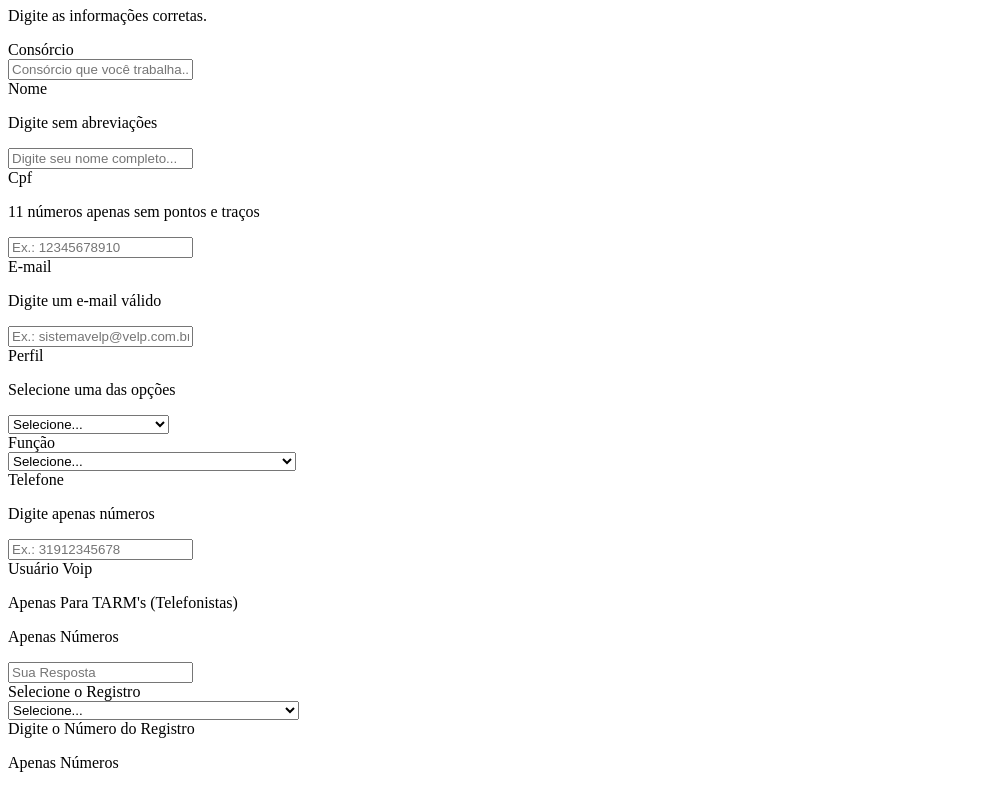
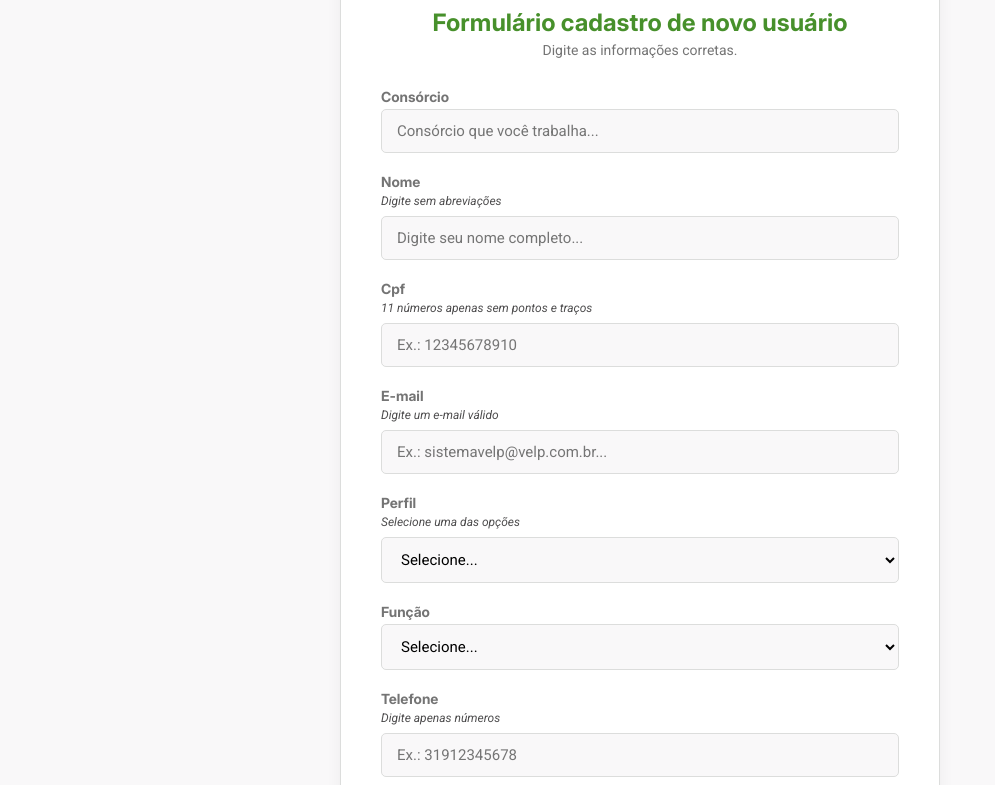
Before and after one commit to Cocachorro/teste_db, a plain HTML site: page index.html in a window 1280 px wide. Shown: the part 73-858 px from the top of the page, without its empty margins (0-995 px from the left). Drawn offline with Linux system fonts and the light colour scheme.

Commit message:
parte de exibição ok

```diff
--- /dev/null
+++ b/assets/css/style.css
@@ -0,0 +1,166 @@
+@font-face { /*Cores e fontes*/
+  font-family: "Roboto";
+  src: url(../font/Roboto-Regular.ttf) format(truetype);
+  font-weight: 400;
+  font-style: normal;
+}
+@font-face {
+  font-family: "Roboto";
+  src: url(../font/Roboto-Bold.ttf) format(truetype);
+  font-weight: 700;
+  font-style: normal;
+}
+@font-face {
+  font-family: "Roboto";
+  src: url(../font/Roboto-Italic.ttf) format(truetype);
+  font-weight: 400;
+  font-style: italic;
+}
+@font-face {
+  font-family: "Inter";
+  src: url(../font/Inter_24pt-Regular.ttf) format(truetype);
+  font-weight: 400;
+  font-style: normal;
+}
+@font-face {
+  font-family: "Inter";
+  src: url(../font/Inter_24pt-Bold.ttf) format(truetype);
+  font-weight: 700;
+  font-style: normal;
+}
+@font-face {
+  font-family: "Inter";
+  src: url(../font/Inter_24pt-Italic.ttf) format(truetype);
+  font-weight: 400;
+  font-style: italic;
+}
+:root {
+  --cor-titulos: #747474;
+  --cor-verdeClaro: #4a9c2d;
+  --cor-verdeEscuro: #47902b;
+  --cor-vermelho: #d60037;
+  --cor-cinza: #4d4c4d;
+  --cor-preto: #000000;
+  --cor-branco: #ffffff;
+  --cor-cxSelecao: #f9f8f9;
+  --cor-bordinha: #dcdddc;
+}
+
+* {
+  margin: 0;
+  padding: 0;
+  box-sizing: border-box;
+}
+body { /*Geralzao*/
+  font-family: "Roboto", sans-serif;
+  font-weight: 400;
+  background-color: var(--cor-cxSelecao);
+  color: var(--cor-cinza);
+  display: flex;
+  justify-content: center;
+  padding: 40px 20px;
+}
+form {
+  background-color: var(--cor-branco);
+  width: 100%;
+  max-width: 600px;
+  padding: 40px;
+  border-radius: 8px;
+  box-shadow: 0px 4px 15px rgba(0, 0, 0, 0.05);
+  border: 1px solid var(--cor-bordinha);
+}
+h1 {
+  font-family: "Inter", sans-serif;
+  font-size: 24px;
+  color: var(--cor-verdeEscuro);
+  text-align: center;
+  margin-bottom: 5px;
+}
+h1 + p {
+  text-align: center;
+  font-style: normal;
+  font-size: 14px;
+  margin-bottom: 30px;
+  color: var(--cor-titulos);
+}
+label {
+  display: block;
+  font-family: "Inter", sans-serif;
+  font-weight: 700;
+  font-size: 14px;
+  color: var(--cor-titulos);
+  margin-top: 20px;
+  margin-bottom: 4px;
+}
+label + p,
+label + p + p {
+  font-size: 12px;
+  color: var(--cor-cinza);
+  margin-bottom: 8px;
+  font-style: italic;
+}
+input[type="text"], select {
+  width: 100%;
+  padding: 12px 15px;
+  background-color: var(--cor-cxSelecao);
+  border: 1px solid var(--cor-bordinha);
+  border-radius: 5px;
+  font-family: inherit;
+  font-size: 15px;
+  color: var(--cor-preto);
+  outline: none;
+  transition: 0.3s ease;
+}
+select {
+  cursor: pointer;
+}
+input[type="text"]:focus, select:focus {
+  border-color: var(--cor-verdeClaro);
+  background-color: var(--cor-branco);
+  box-shadow: 0 0 0 3px rgba(74, 156, 45, 0.1);
+}
+button[type="submit"] {
+  width: 100%;
+  padding: 15px;
+  margin-top: 40px;
+  background-color: var(--cor-verdeEscuro);
+  color: var(--cor-branco);
+  border: none;
+  border-radius: 5px;
+  font-family: "Inter", sans-serif;
+  font-weight: 700;
+  font-size: 16px;
+  text-transform: uppercase;
+  cursor: pointer;
+  transition: background-color 0.3s;
+}
+button[type="submit"]:hover {
+  background-color: var(--cor-verdeClaro);
+}
+
+@media (max-width: 600px) { /*Para celular*/
+  body {
+    padding: 20px 10px;
+  }
+
+  form {
+    padding: 25px 20px;
+    border: none;
+    box-shadow: none;
+    border-radius: 0;
+  }
+
+  h1 {
+    font-size: 20px;
+  }
+
+  h1 + p {
+    font-size: 13px;
+  }
+
+  input[type="text"],
+  select {
+    padding: 10px 12px;
+    font-size: 14px;
+  }
+}
--- a/index.html
+++ b/index.html
@@ -4,20 +4,20 @@
     <meta charset="UTF-8" />
     <meta name="viewport" content="width=device-width, initial-scale=1.0" />
     <title>Testes do meu db</title>
-    <link rel="stylesheet" href="style.css" />
+    <link rel="stylesheet" href="assets/css/style.css" />
   </head>
   <body>
+    <form action="" method="POST">
       <h1>Formulário cadastro de novo usuário</h1>
       <p>Digite as informações corretas.</p>
 
-    <label for="lbl_consorcio">Consórcio</label> <br />
+      <label for="lbl_consorcio">Consórcio</label>
       <input
         type="text"
         id="ipn_consorcio"
         required
         placeholder="Consórcio que você trabalha..."
       />
-    <br />
 
       <label for="lbl_nome">Nome</label>
       <p>Digite sem abreviações</p>
@@ -27,12 +27,10 @@
         required
         placeholder="Digite seu nome completo..."
       />
-    <br />
 
       <label for="lbl_cpf">Cpf</label>
       <p>11 números apenas sem pontos e traços</p>
       <input type="text" id="ipn_cpf" required placeholder="Ex.: 12345678910" />
-    <br />
 
       <label for="lbl_email">E-mail</label>
       <p>Digite um e-mail válido</p>
@@ -42,7 +40,6 @@
         required
         placeholder="Ex.: sistemavelp@velp.com.br..."
       />
-    <br />
 
       <label for="lbl_perfil">Perfil</label>
       <p>Selecione uma das opções</p>
@@ -51,9 +48,8 @@
         <option value="reg">Regulação</option>
         <option value="ea">Equipe de Atendimento</option>
       </select>
-    <br />
 
-    <label for="lbl_funcao">Função</label> <br />
+      <label for="lbl_funcao">Função</label>
       <select name="slc_funcao" id="slc_funcao" required>
         <option value="" disabled selected hidden>Selecione...</option>
         <option value="csc">(CSC)Condutor(a) Socorrista</option>
@@ -71,7 +67,6 @@
         <option value="tad">(TAD)Técnico Administrativo</option>
         <option value="tar">(TAR)Técnico(a) Auxiliar de Frota</option>
       </select>
-    <br />
 
       <label for="lbl_telefone">Telefone</label>
       <p>Digite apenas números</p>
@@ -81,14 +76,13 @@
         required
         placeholder="Ex.: 31912345678"
       />
-    <br />
 
       <label for="lbl_voip">Usuário Voip</label>
       <p>Apenas Para TARM's (Telefonistas)</p>
       <p>Apenas Números</p>
-    <input type="text" id="ipn_voip" placeholder="Sua Resposta" /> <br />
+      <input type="text" id="ipn_voip" placeholder="Sua Resposta" />
 
-    <label for="lbl_registro">Selecione o Registro</label> <br />
+      <label for="lbl_registro">Selecione o Registro</label>
       <select name="slc_registro" id="slc_registro" required>
         <option value="" disabled selected hidden>Selecione...</option>
         <option value="crm">CRM(Médico(a))</option>
@@ -98,7 +92,6 @@
         <option value="bml">CNH(Condutor(a) Socorrista)</option>
         <option value="ctf">CPF(TARM, Frota, ADM)</option>
       </select>
-    <br />
 
       <label for="lbl_numRegistro">Digite o Número do Registro</label>
       <p>Apenas Números</p>
@@ -108,16 +101,14 @@
         required
         placeholder="Ex.: 123456"
       />
-    <br />
 
-    <label for="lbl_estado">Digite seu estado em siglas</label> <br />
+      <label for="lbl_estado">Digite seu estado em siglas</label>
       <input
         type="text"
         id="ipn_estado"
         required
         placeholder="Ex.: MG, SP, RJ, ES..."
       />
-    <br />
 
       <label for="lbl_cidade">Digite sua cidade</label>
       <p>Cidade onde fica localizada a base ou central de regulação</p>
@@ -129,5 +120,6 @@
       />
 
       <button type="submit">Enviar</button>
+    </form>
   </body>
 </html>
--- a/style.css
+++ /dev/null
@@ -1,12 +0,0 @@
-:root {
-    --cor-titulos: #747474;
-    --cor-verdeClaro: #4a9c2d;
-    --cor-verdeEscuro: #47902b;
-    --cor-vermelho: #d60037;
-    --cor-cinza: #4d4c4d;
-    --cor-preto: #000000;
-    --cor-branco: #ffffff;
-    --cor-cxSelecao: #f9f8f9;
-    --cor-bordinha: #dcdddc;
-
-}
```
Also changed, not shown: assets/font/Inter_24pt-Bold.ttf (added), assets/font/Inter_24pt-Italic.ttf (added), assets/font/Inter_24pt-Regular.ttf (added), assets/font/Roboto-Bold.ttf (added), assets/font/Roboto-Italic.ttf (added), assets/font/Roboto-Regular.ttf (added), assets/images/logo_vskysamu.png (added), assets/js/config.js (added). Lines whose indentation alone changed are shown as unchanged.
